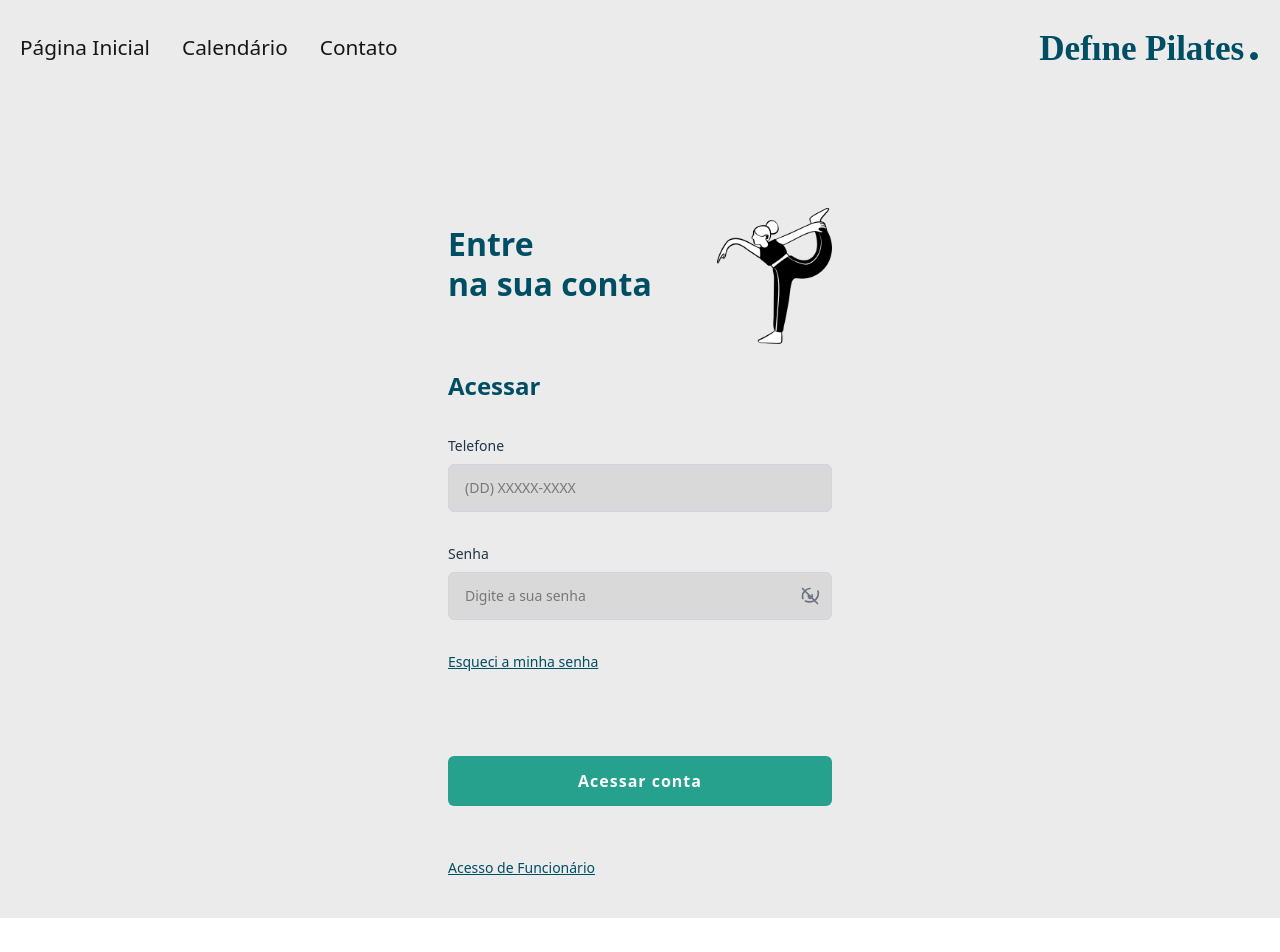
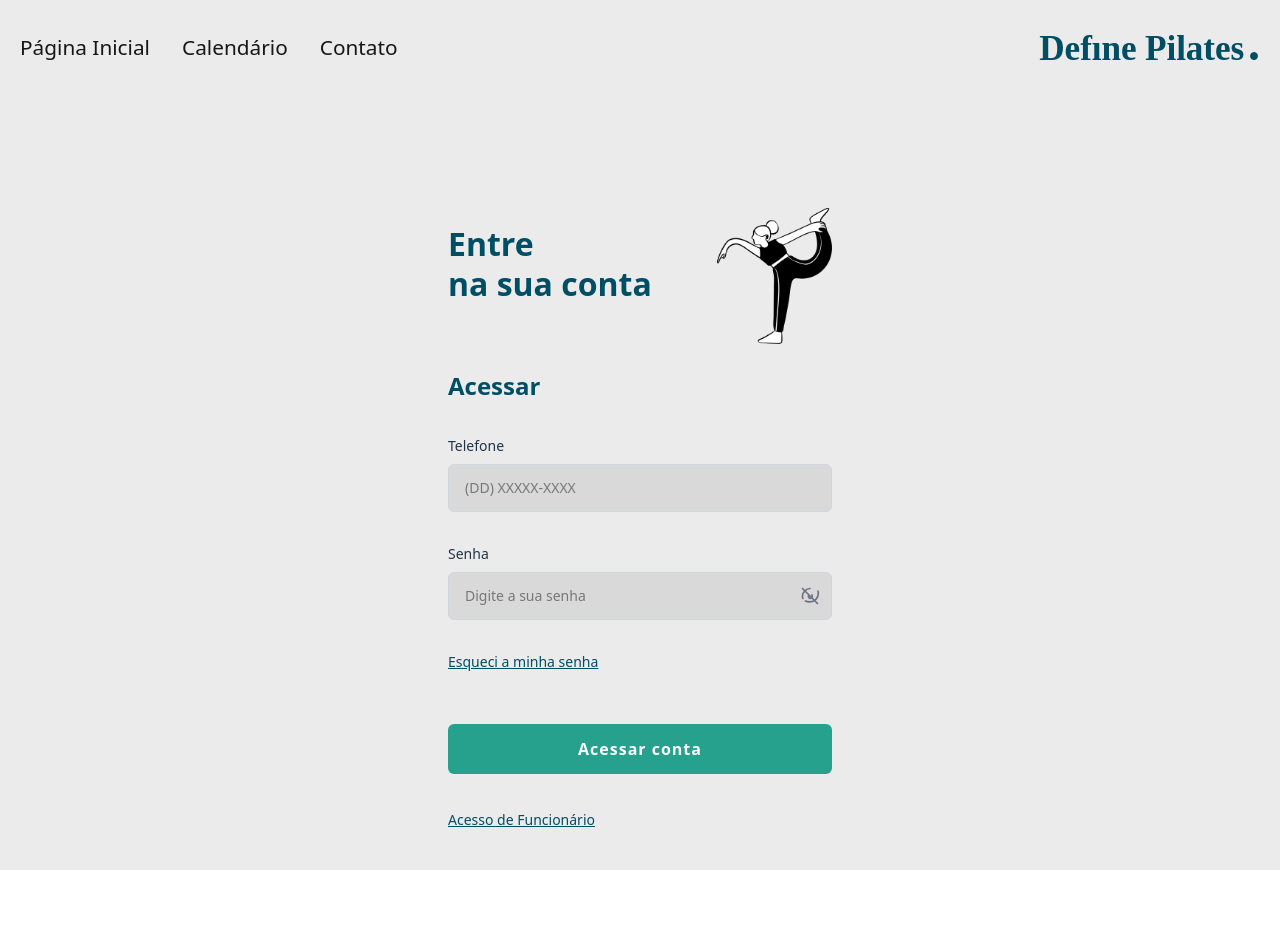
Before and after one commit to LuisTakeo/FATEC-PI-2025-3-SEMESTRE-DEFINE-PILATES, a React (Vite) app in the folder pi-react/: page /login/aluno in a window 1280 px wide. Shown: the top 952 px of the page. Built offline with nearby package versions, Linux system fonts and the light colour scheme.

Commit message:
Ajuste espaçamento do acesso de usuario e acessar conta

```diff
--- a/pi-react/src/pages/Login/Login/page.tsx
+++ b/pi-react/src/pages/Login/Login/page.tsx
@@ -72,7 +72,6 @@
                 <div className="w-full max-w-sm flex flex-col gap-8">
                     <p className={`${Estilizacoes.segundo_titulo_principal} w-full text-left`}>Acessar</p>
 
-                    {/* GRUPO DE INPUTS E LINK (usando gap-8 para o espaçamento amplo) */}
                     <div className="flex flex-col gap-8">
                         <InputTelefone
                             id="telefone-login"
@@ -82,7 +81,6 @@
                             erro={erroTelefone}
                         />
 
-                        {/* Removida a div 'mt-8' que separava o telefone da senha */}
                         <Input
                             id="senha-login"
                             label="Senha"
@@ -97,15 +95,13 @@
 
                         <a
                             href="/recuperarsenha/dados"
-                            // Removido o mt-[-16px] para usar o espaçamento do gap-8
                             className="text-[var(--destaque)] text-sm underline self-start"
                         >
                             Esqueci a minha senha
                         </a>
                     </div>
 
-                    {/* GRUPO DE BOTÕES (usando gap-8 e mt-8 para o espaçamento amplo) */}
-                    <div className="flex flex-col gap-8 mt-8">
+                    <div className="flex flex-col gap-4">
                         <Botao texto="Acessar conta" onClick={handleLogin} />
 
                         <a
```
